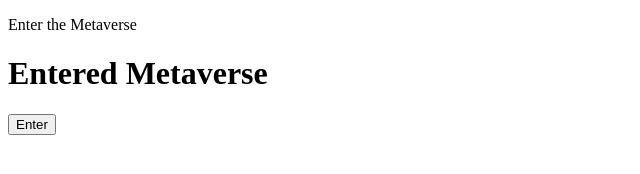
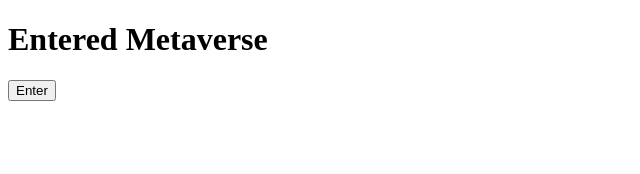
Before and after one commit to acciojob/enter-metaverse-Rohit-Pandit, a website: page main.html in a window 1280 px wide. Both pictures are taken after a click on the button "Enter". Shown: the whole page, without its empty margins (0-640 px from the left). Drawn offline with Linux system fonts and the light colour scheme.

Commit message:
created a submission

```diff
--- a/main.html
+++ b/main.html
@@ -3,13 +3,14 @@
 <html>
 
 <head>
-	<p id="status">Enter the Metaverse</p>
-	<button id="enterBtn">Enter</button>
+
 	<link rel="stylesheet" href="styles.css">
 </head>
 
 <body>
 	<!-- the entire body must be written by student -->
+	<p id="status">Enter the Metaverse</p>
+	<button id="enterBtn">Enter</button>
     <script type="text/javascript" src="./script.js">
 </script>
 
--- a/script.js
+++ b/script.js
@@ -4,5 +4,7 @@ btn.addEventListener("click",()=>{
 	const ele = document.getElementById("status");
 	const h1Tag = document.createElement('h1');
 	h1Tag.textContent = "Entered Metaverse";
-	ele.appendChild(h1Tag);
+	ele.remove();
+	document.body.insertBefore(h1Tag,btn);
+
 })
```
